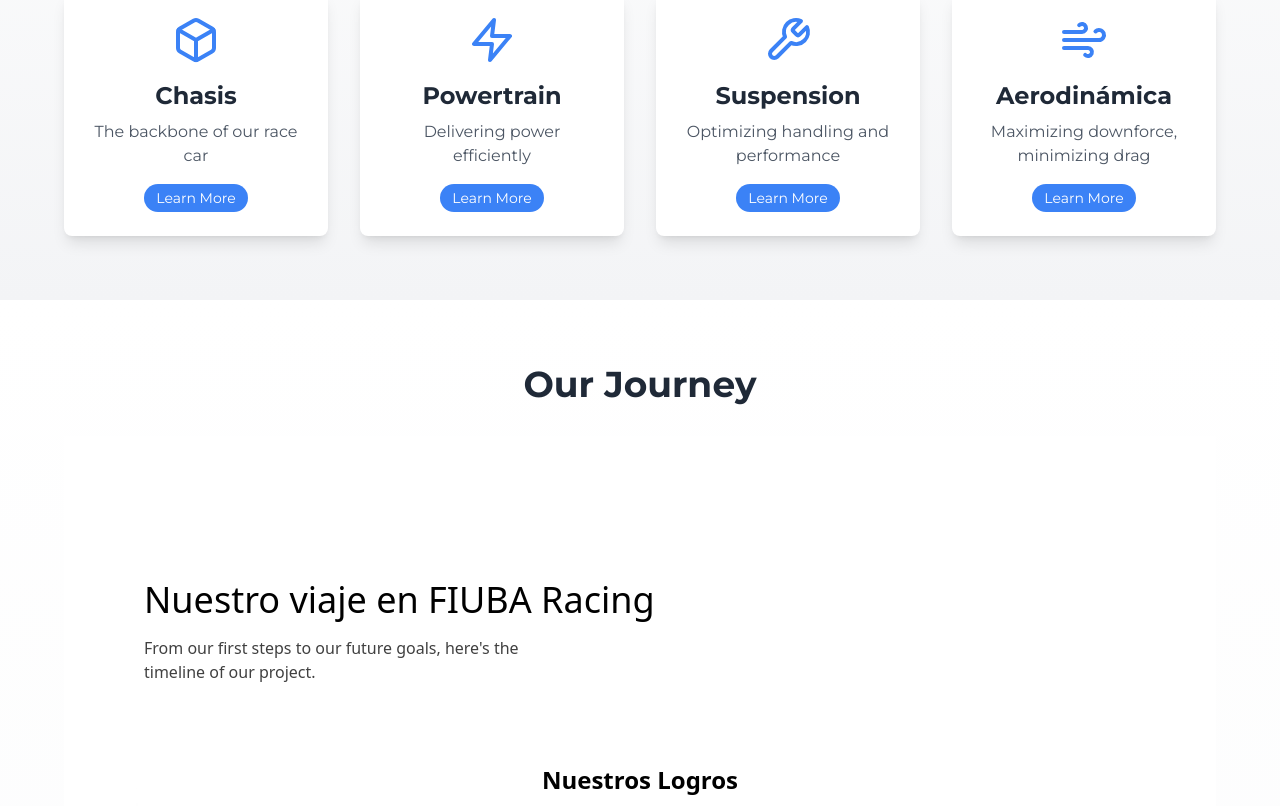
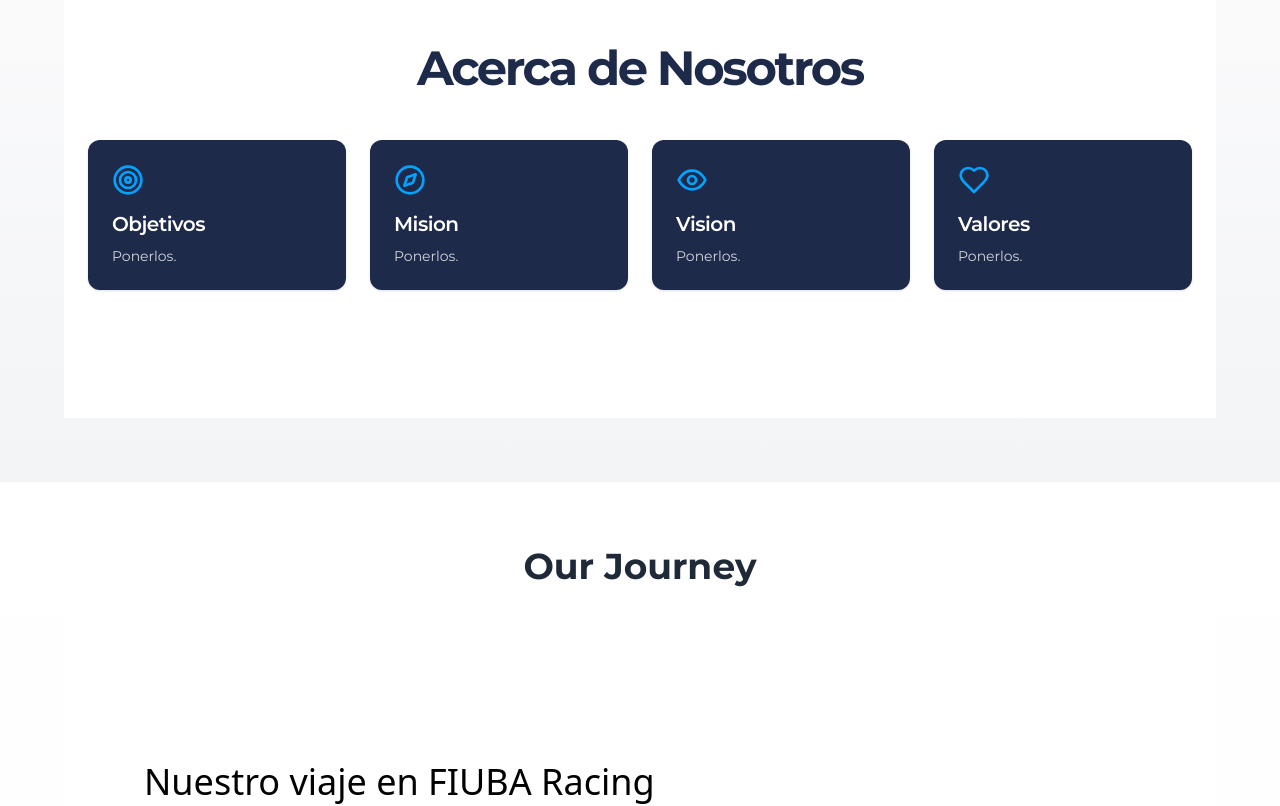
Before and after one commit to Agustin1324/formula-sae-website, a Next.js app: page / in a window 1280 px wide. Shown: the part 1460-2266 px from the top of the page. Built offline with nearby package versions, Linux system fonts and the light colour scheme.

Commit message:
feat: add Values section and enhance styling in various components

```diff
--- a/app/layout.tsx
+++ b/app/layout.tsx
@@ -3,6 +3,7 @@ import localFont from "next/font/local";
 import "./globals.css";
 import Navbar from "@/components/navbar";
 import Footer from "@/components/footer";
+import Values from "@/components/values";
 import { Montserrat } from 'next/font/google'
 import { LanguageProvider } from "@/contexts/LanguageContext";
 
--- a/app/page.tsx
+++ b/app/page.tsx
@@ -6,6 +6,7 @@ import * as fs from 'fs';
 import path from 'path';
 import { Timeline } from "@/components/ui/timeline";
 import JourneyButton from "@/components/JourneyButton";
+import Values from "@/components/values";
 
 
 async function getSponsors() {
@@ -69,7 +70,7 @@ export default async function Home() {
       {/* Sponsor Carousel */}
       <section className="py-12 bg-gray-100 overflow-hidden">
         <div className="max-w-6xl mx-auto px-4">
-          <h2 className="text-3xl font-bold mb-8 text-center text-gray-800">Nuestros Sponsors</h2>
+          <h2 className="text-3xl font-bold mb-8 text-center text-[#1E2A4A] font-montserrat">Nuestros Sponsors</h2>
           <div className="sponsor-carousel">
             <div className="sponsor-track">
               {[...sponsors, ...sponsors].map((sponsor, index) => (
@@ -89,7 +90,6 @@ export default async function Home() {
           </div>
         </div>
       </section>
-
       {/* About Section */}
       <section id="about" className="py-16 px-4 bg-gradient-to-b from-white to-gray-100">
         <div className="max-w-6xl mx-auto">
@@ -98,25 +98,9 @@ export default async function Home() {
           Buscamos como equipo fomentar la <strong>creatividad</strong> y la <strong>innovación</strong> en la ingeniería para tener una <strong>visión integral</strong> del proyecto.
           Esto incluye el control de costos, la calidad ingenieril y la búsqueda de términos de efectividad económica <strong>sin excluir el rendimiento.</strong>
           </p>
+          <Values />
+          <div className="grid md:grid-cols-2 lg:grid-cols-4 gap-8">
 
-          <h3 className="text-3xl font-bold mb-10 text-center text-gray-800">Our Subsystems</h3>
-          <div className="grid md:grid-cols-2 lg:grid-cols-4 gap-8">
-            {subsystems.map((subsystem, index) => (
-              <Link href={subsystem.link} key={index}>
-                <div className="bg-white p-6 rounded-lg shadow-lg hover:shadow-xl transition-all duration-300 transform hover:-translate-y-2 hover:scale-105 group">
-                  <div className="flex flex-col items-center text-center">
-                    <div className="mb-4 text-5xl text-blue-500 group-hover:text-blue-600 transition-colors duration-300">
-                      <subsystem.icon />
-                    </div>
-                    <h4 className="text-2xl font-bold mb-2 text-gray-800 group-hover:text-blue-600 transition-colors duration-300">{subsystem.name}</h4>
-                    <p className="text-gray-600 group-hover:text-gray-800 transition-colors duration-300">{subsystem.desc}</p>
-                    <span className="mt-4 inline-block bg-blue-500 text-white text-sm py-1 px-3 rounded-full group-hover:bg-blue-600 transition-colors duration-300">
-                      Learn More
-                    </span>
-                  </div>
-                </div>
-              </Link>
-            ))}
           </div>
         </div>
       </section>
--- a/components/ui/timeline.tsx
+++ b/components/ui/timeline.tsx
@@ -102,7 +102,7 @@ export const Timeline = () => {
       </div>
 
       <div ref={ref} className="relative max-w-7xl mx-auto pb-20">
-        <h3 className="text-2xl font-bold mb-8 text-center">Nuestros Logros</h3>
+        <h3 className="text-3xl font-bold text-center tracking-tighter sm:text-4xl md:text-5xl text-[#1E2A4A] font-montserrat">Nuestros Logros</h3>
         {achievements.map((item, index) => (
           <div
             key={index}
--- /dev/null
+++ b/components/values.tsx
@@ -0,0 +1,65 @@
+import { Card, CardContent, CardDescription, CardHeader, CardTitle } from "@/components/ui/card"
+import { Target, Compass, Eye, Heart } from "lucide-react"
+
+export default function ValuesSection() {
+  const values = [
+    {
+      icon: <Target className="h-8 w-8 text-[#00A3FF] transition-all duration-300 group-hover:text-[#1E2A4A] group-hover:stroke-[#1E2A4A]" />,
+      title: "Objetivos",
+      description:
+        "Ponerlos.",
+    },
+    {
+      icon: <Compass className="h-8 w-8 text-[#00A3FF] transition-all duration-300 group-hover:text-[#1E2A4A] group-hover:stroke-[#1E2A4A]" />,
+      title: "Mision",
+      description:
+        "Ponerlos.",
+    },
+    {
+      icon: <Eye className="h-8 w-8 text-[#00A3FF] transition-all duration-300 group-hover:text-[#1E2A4A] group-hover:stroke-[#1E2A4A]" />,
+      title: "Vision",
+      description:
+        "Ponerlos.",
+    },
+    {
+      icon: <Heart className="h-8 w-8 text-[#00A3FF] transition-all duration-300 group-hover:text-[#1E2A4A] group-hover:stroke-[#1E2A4A]" />,
+      title: "Valores",
+      description:
+        "Ponerlos.",
+    },
+  ]
+
+  return (
+    <section className="w-full py-12 md:py-24 lg:py-32 bg-white">
+      <div className="container px-4 md:px-6">
+        <div className="flex flex-col items-center justify-center space-y-4 text-center">
+          <div className="space-y-2">
+            <h2 className="text-3xl font-bold tracking-tighter sm:text-4xl md:text-5xl text-[#1E2A4A] font-montserrat">
+              Acerca de Nosotros
+            </h2>
+          </div>
+        </div>
+        <div className="grid grid-cols-1 md:grid-cols-2 lg:grid-cols-4 gap-6 mt-12">
+          {values.map((item, index) => (
+            <Card
+              key={index}
+              className="group h-full transition-all duration-300 hover:shadow-lg hover:scale-105 bg-[#1E2A4A] hover:bg-[#00A3FF] border-none"
+            >
+              <CardHeader className="pb-2">
+                <div className="mb-2">{item.icon}</div>
+                <CardTitle className="text-xl text-white font-montserrat">
+                  {item.title}
+                </CardTitle>
+              </CardHeader>
+              <CardContent>
+                <CardDescription className="text-sm text-gray-300 group-hover:text-[#1E2A4A]">
+                  {item.description}
+                </CardDescription>
+              </CardContent>
+            </Card>
+          ))}
+        </div>
+      </div>
+    </section>
+  )
+}
```
